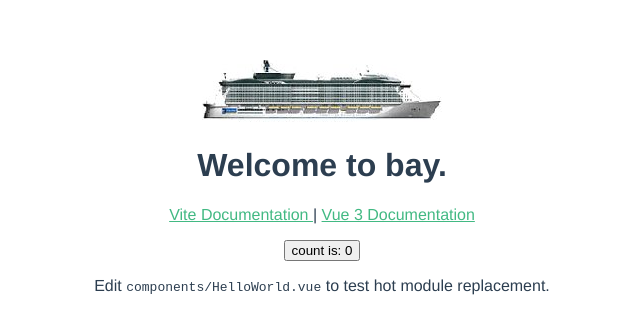
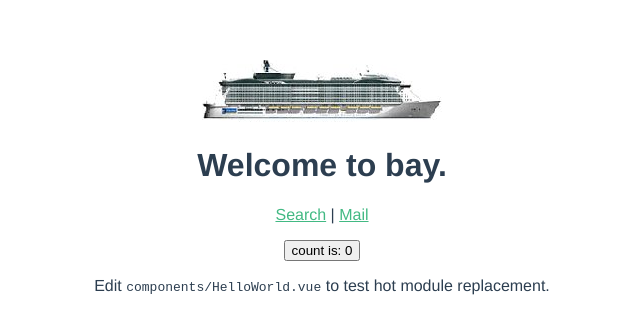
Before and after one commit to oleksiilysenko/bay, a Vue app: page / in a window 1280 px wide. Shown: the top 332 px of the page, without its empty margins (318-958 px from the left). Built offline with nearby package versions, Linux system fonts and the light colour scheme.

Commit message:
Update HelloWorld.vue

```diff
--- a/src/components/HelloWorld.vue
+++ b/src/components/HelloWorld.vue
@@ -2,11 +2,9 @@
   <h1>{{ msg }}</h1>
 
   <p>
-    <a href="https://vitejs.dev/guide/features.html" target="_blank">
-      Vite Documentation
-    </a>
+    <a href="https://google.com" target="_blank">Search</a>
     |
-    <a href="https://v3.vuejs.org/" target="_blank">Vue 3 Documentation</a>
+    <a href="https://mail.ru" target="_blank">Mail</a>
   </p>
 
   <button type="button" @click="state.count++">count is: {{ state.count }}</button>
```
